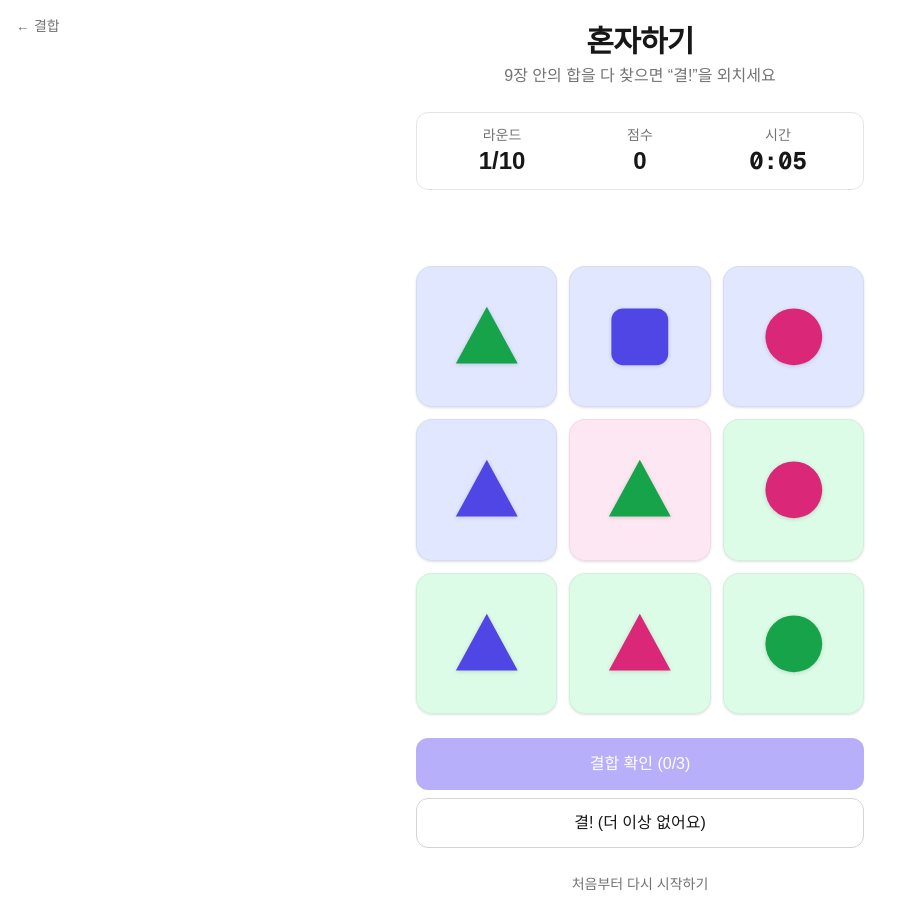
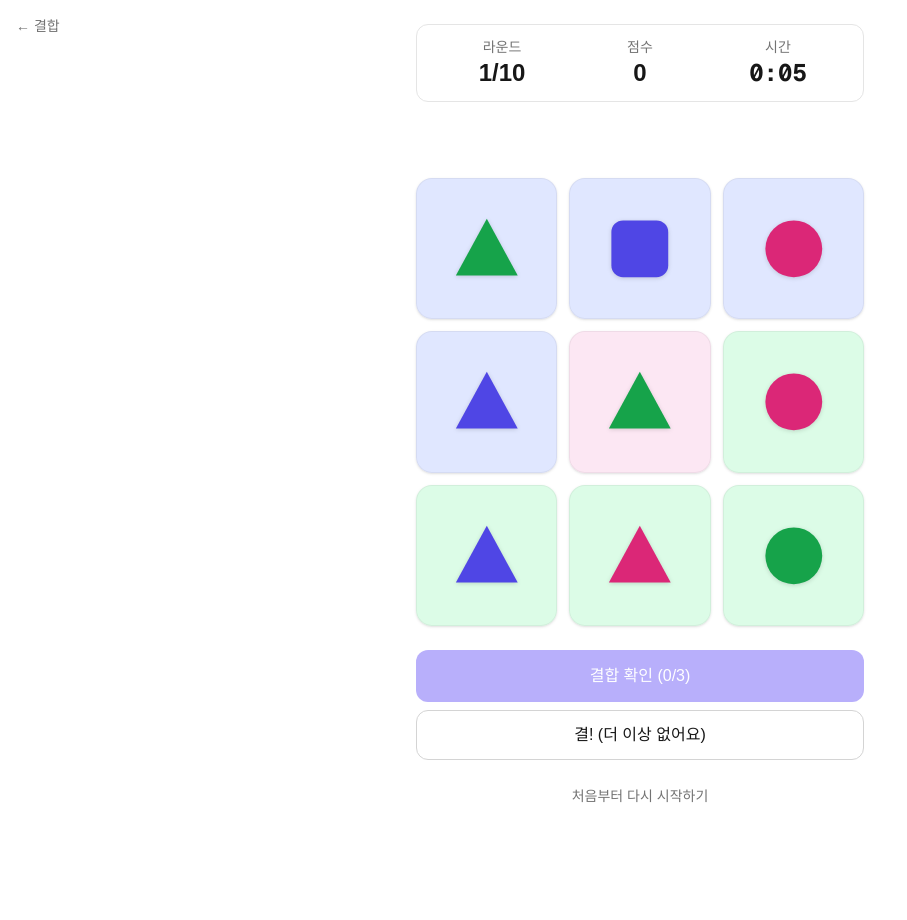
Before and after one commit to kimgoeun/avalon, a Next.js app: page /gyeolhap/solo in a window 1280 px wide. Shown: the whole page, without its empty margins (0-907 px from the left). After the commit the page ends 832 px from the top, so only its background shows below. Built offline with nearby package versions, Linux system fonts and the light colour scheme.

Commit message:
Remove the 혼자하기 title/description header from solo mode

```diff
--- a/src/app/gyeolhap/solo/page.tsx
+++ b/src/app/gyeolhap/solo/page.tsx
@@ -106,11 +106,6 @@ export default function GyeolhapSoloPage() {
       </Link>
 
       <div className="w-full max-w-md space-y-6">
-        <div className="text-center space-y-1">
-          <h1 className="text-3xl font-bold tracking-tight">혼자하기</h1>
-          <p className="text-base text-neutral-500">9장 안의 합을 다 찾으면 &ldquo;결!&rdquo;을 외치세요</p>
-        </div>
-
         <div className="flex items-center justify-between rounded-xl border border-neutral-200 dark:border-neutral-800 px-4 py-3">
           <div className="text-center flex-1">
             <p className="text-sm text-neutral-500">라운드</p>
```
